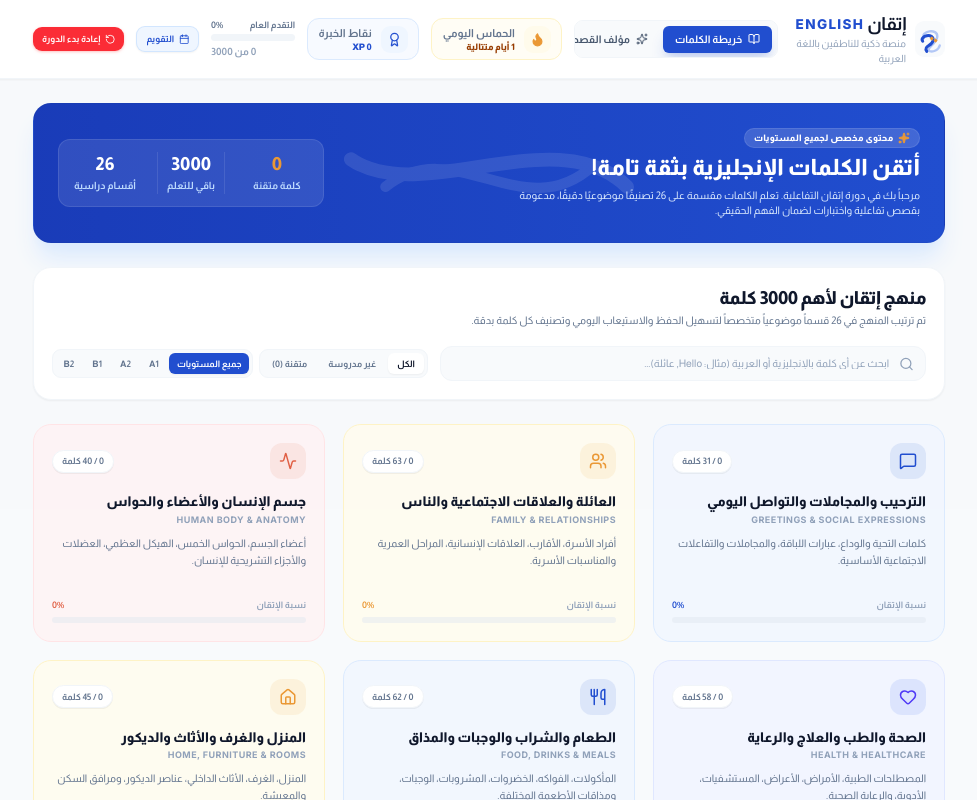
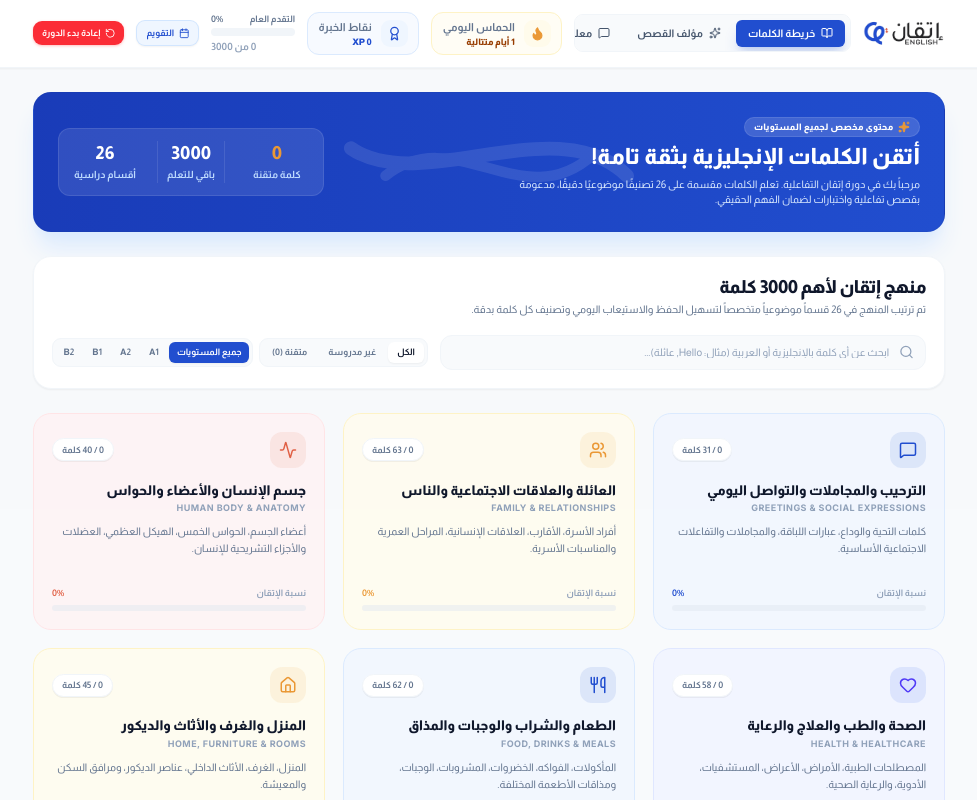
Before and after one commit to itqanenglishsa/words, a React (Vite) app: page / in a window 1280 px wide. Shown: the top 800 px of the page, without its empty margins (151-1128 px from the left). Built offline with nearby package versions, Linux system fonts and the light colour scheme.

Commit message:
Update Navbar.tsx

```diff
--- a/src/components/Navbar.tsx
+++ b/src/components/Navbar.tsx
@@ -35,64 +35,12 @@ export default function Navbar({
       <div className="max-w-7xl mx-auto px-4 sm:px-6 lg:px-8">
         <div className="flex flex-col lg:flex-row lg:items-center lg:justify-between py-3.5 sm:py-4 gap-3 sm:gap-4">
 
-          {/* Brand Logo Section */}
+          {/* Brand Logo Section (Replaced completely with logo.png) */}
           <div className="flex items-center justify-between">
             <div className="flex items-center gap-3">
-              {/* High-fidelity SVG of the brand icon based on PDF slides */}
-              <div className="relative w-12 h-12 flex items-center justify-center bg-slate-50 rounded-xl overflow-hidden">
-                <svg
-                  viewBox="0 0 100 100"
-                  className="w-10 h-10 transform -rotate-6"
-                  fill="none"
-                  xmlns="http://www.w3.org/2000/svg"
-                >
-                  {/* Periwinkle brand background loop path */}
-                  <path
-                    d="M30 45 C 20 20, 80 15, 75 45 C 70 70, 30 80, 45 90 C 55 95, 75 90, 80 75"
-                    stroke="#84a5f2"
-                    strokeWidth="8"
-                    strokeLinecap="round"
-                    fill="none"
-                    opacity="0.6"
-                  />
-                  {/* Deep Blue brand primary path */}
-                  <path
-                    d="M25 55 C 15 35, 65 30, 60 55 C 55 75, 25 70, 35 90"
-                    stroke="#214ecf"
-                    strokeWidth="10"
-                    strokeLinecap="round"
-                    fill="none"
-                  />
-                  {/* Two Orange diamond dots (ت dots) from the logo slides */}
-                  <rect
-                    x="56"
-                    y="42"
-                    width="10"
-                    height="10"
-                    transform="rotate(45 56 42)"
-                    fill="#ea9835"
-                    rx="1"
-                  />
-                  <rect
-                    x="68"
-                    y="50"
-                    width="10"
-                    height="10"
-                    transform="rotate(45 68 50)"
-                    fill="#ea9835"
-                    rx="1"
-                  />
-                </svg>
-              </div>
-
-              {/* Text Part of Logo */}
-              <div className="flex flex-col select-none">
-                <span className="font-sans font-bold text-2xl tracking-tight text-slate-900 flex items-center gap-1">
-                  إتقان
-                  <span className="text-brand-blue text-lg font-extrabold tracking-widest font-english">ENGLISH</span>
-                </span>
-                <span className="text-[10px] text-slate-400 font-medium font-sans">منصة ذكية للناطقين باللغة العربية</span>
-              </div>
+              <a href="#" className="flex items-center">
+                <img src="logo.png" alt="إتقان إنجليش" className="h-12 w-auto object-contain select-none" />
+              </a>
             </div>
 
             {/* Quick Stats, Calendar & Reset on Mobile & Small Screens */}
```
